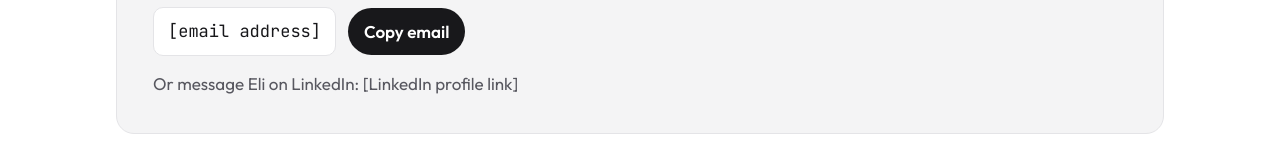
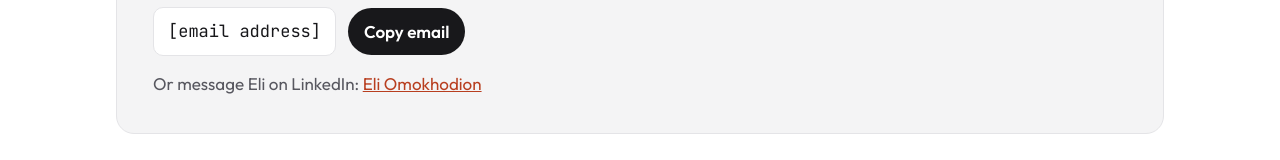
Before and after one commit to elikhodes96/foundingseat-site, a plain HTML site: page index.html in a window 1280 px wide. Shown: the part 5606-5766 px from the top of the page. Drawn offline with Linux system fonts and the light colour scheme.

Commit message:
Add Eli's LinkedIn link to the contact section
Co-Authored-By: Claude Opus 5.5 <noreply@anthropic.com>
Claude-Session: https://claude.ai/code/session_01MQvgqY3D6TWcosjL4ZNQks

```diff
--- a/index.html
+++ b/index.html
@@ -389,7 +389,7 @@ details h3 { color: var(--ink); font-size: 1rem; }
           <code id="email">[email address]</code>
           <button class="copy" type="button" id="copyBtn">Copy email</button>
         </div>
-        <p>Or message Eli on LinkedIn: [LinkedIn profile link]</p>
+        <p>Or message Eli on LinkedIn: <a href="https://www.linkedin.com/in/eli-omokhodion-6579469a/" target="_blank" rel="noopener">Eli Omokhodion</a></p>
       </div>
     </div>
   </section>
```
